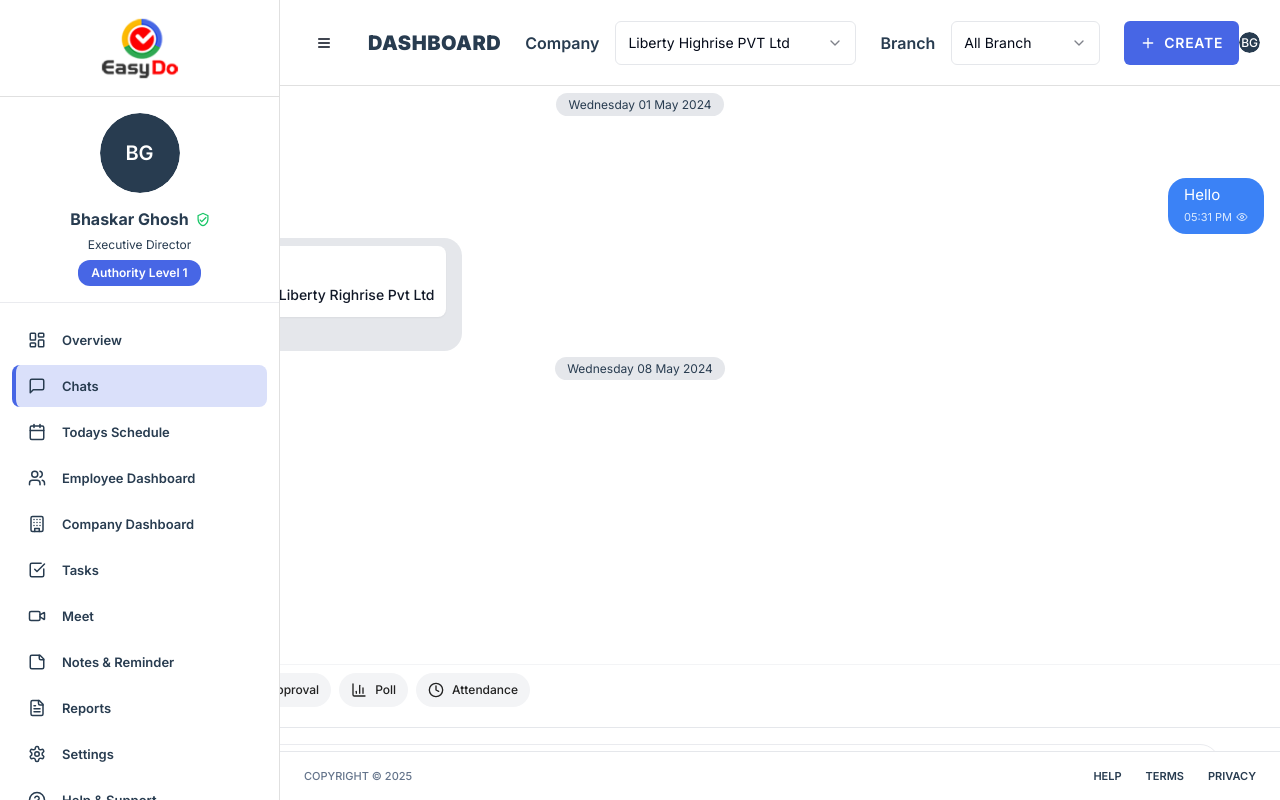
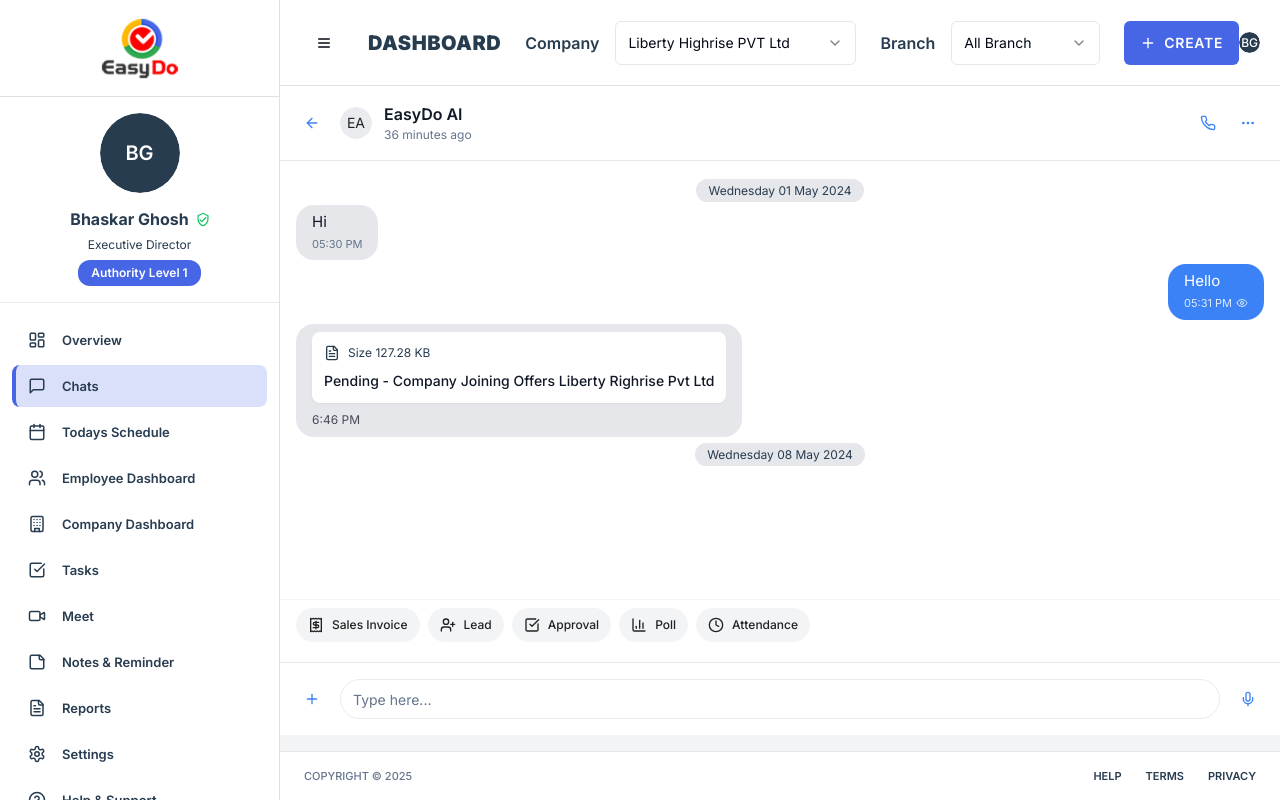
Before and after one commit to soumya85/webpanelEasyDo, a React (Vite) app: page /chats in a window 1280 px wide. Both pictures are taken after a click on the element 780 px from the left and 323 px from the top of the page. Built offline with nearby package versions, Linux system fonts and the light colour scheme; the HTML template or start-up script is replaced by a standard one.

Commit message:
Make chat fill entire viewport height minus header within the layout
cgen-81ea38da492947258e3f46e350cebfd0

```diff
--- a/src/pages/Chats.tsx
+++ b/src/pages/Chats.tsx
@@ -484,7 +484,10 @@ const Chats: React.FC = () => {
 
   if (selectedChat) {
     return (
-      <div className="flex flex-col h-full bg-white absolute inset-0">
+      <div
+        className="flex flex-col bg-white"
+        style={{ height: "calc(100vh - 151px)" }}
+      >
         {/* Chat Header */}
         <div className="flex items-center gap-3 p-4 border-b border-gray-200 bg-white sticky top-0 z-10">
           <Button
```
